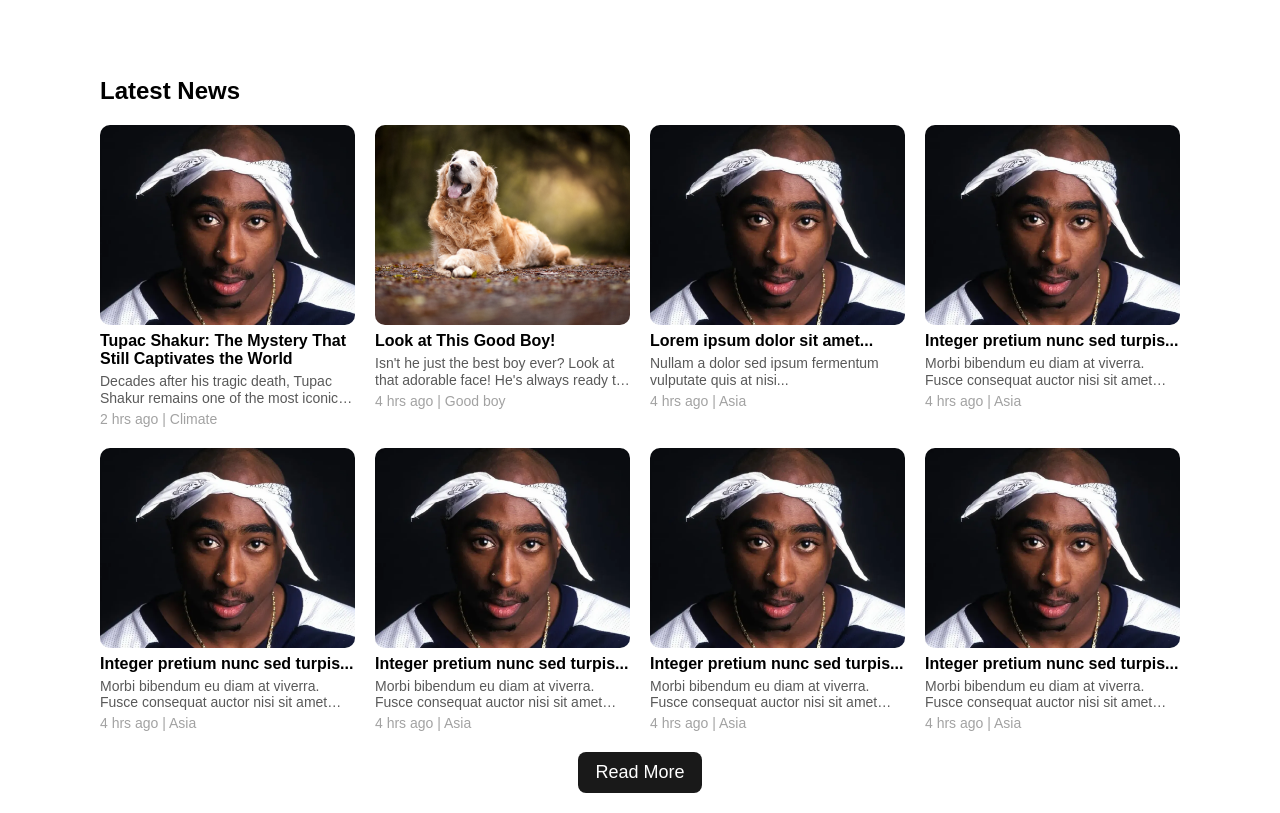
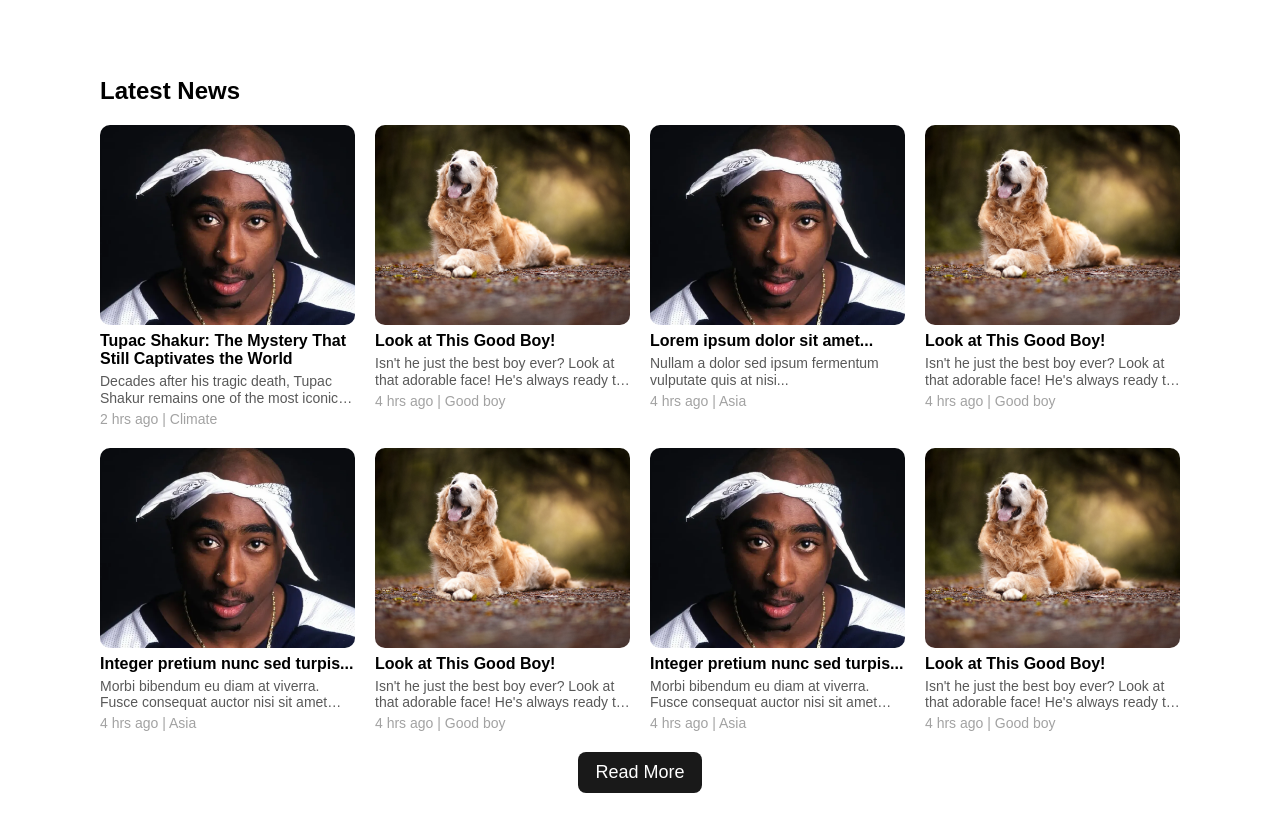
Before and after one commit to guijaffe/news-portal, a website: page index.html in a window 1280 px wide. Shown: the part 587-1400 px from the top of the page. Drawn offline with Linux system fonts and the light colour scheme.

Commit message:
adaptive, animation

```diff
--- a/css/styles.css
+++ b/css/styles.css
@@ -1,5 +1,5 @@
 * {
-    font-family: Arial, sans-serif;
+    font-family: 'Arial', sans-serif;
 }
 
 a {
@@ -315,6 +315,10 @@
     min-width: 850px;
     height: 500px;
 }
+#chartContainer span {
+    font-size: 12px;
+    padding: 4px;
+}
 
 #monthSlider {
     display: flex;
@@ -347,3 +351,12 @@
     gap: 10px;
     margin: 8px;
 }
+
+.news__image img {
+    opacity: 1;
+    transition: opacity 0.5s ease-in-out;
+}
+
+.news__image img.fade-out {
+    opacity: 0;
+}
--- a/js/featured-news.js
+++ b/js/featured-news.js
@@ -39,7 +39,6 @@
 	},
 ];
 
-// Utility function for generating random time
 const getRandomTime = () => `${Math.floor(Math.random() * 12) + 1} hr ago`;
 
 let mainNews = null;
@@ -49,21 +48,28 @@
 const mainNewsTitle = document.getElementById("mainNewsTitle");
 const mainNewsImage = document.getElementById("mainNewsImage");
 
-// Updates main news section
 function updateMainNews(news) {
 	mainNews = news;
-	mainNewsTitle.textContent = news.title;
-	mainNewsImage.src = news.img;
-	mainNewsImage.alt = news.title;
+
+	mainNewsImage.classList.add("fade-out");
+
+	setTimeout(() => {
+		mainNewsTitle.textContent = news.title;
+		mainNewsImage.src = news.img;
+		mainNewsImage.alt = news.title;
+
+		setTimeout(() => {
+			mainNewsImage.classList.remove("fade-out");
+		}, 50);
+	}, 400);
 }
 
-// Displays featured news (4 items)
 function displayFeaturedNews() {
 	const randomNews = featuredNews.filter(news => news !== mainNews);
 
 	const shuffledNews = randomNews.sort(() => Math.random() - 0.5).slice(0, 4);
 
-	featuredNewsContainer.innerHTML = ""; // Clear old news
+	featuredNewsContainer.innerHTML = "";
 
 	shuffledNews.forEach(news => {
 		const newsItem = document.createElement("div");
@@ -75,7 +81,6 @@
 			<span class="news-meta">${time} | ${news.category}</span>
 		`;
 
-		// Attach click handler
 		newsItem.addEventListener("click", () => {
 			updateMainNews(news);
 			resetAutoChangeTimer();
@@ -86,7 +91,6 @@
 	});
 }
 
-// Initializes main news with a random entry
 function initializeMainNews() {
 	const randomIndex = Math.floor(Math.random() * featuredNews.length);
 	const initialNews = featuredNews[randomIndex];
@@ -95,7 +99,6 @@
 	displayFeaturedNews();
 }
 
-// Changes main news automatically every 10 seconds
 function autoChangeMainNews() {
 	autoChangeTimer = setInterval(() => {
 		const randomIndex = Math.floor(Math.random() * featuredNews.length);
@@ -108,12 +111,10 @@
 	}, 10000);
 }
 
-// Resets the auto-change timer
 function resetAutoChangeTimer() {
 	clearInterval(autoChangeTimer);
 	autoChangeMainNews();
 }
 
-// Initialize everything
 initializeMainNews();
 autoChangeMainNews();
--- a/js/latest-news.js
+++ b/js/latest-news.js
@@ -20,10 +20,11 @@
 			meta: '4 hrs ago | Asia'
 		},
 		{
-			image: '/assets/news/tupac-shakur.jpg',
-			title: 'Integer pretium nunc sed turpis...',
-			description: 'Morbi bibendum eu diam at viverra. Fusce consequat auctor nisi sit amet gravida...',
-			meta: '4 hrs ago | Asia'
+			image: '/assets/news/good-boy.jpg',
+			title: 'Look at This Good Boy!',
+			description:
+				'Isn\'t he just the best boy ever? Look at that adorable face! He\'s always ready to brighten your day with his wagging tail and those puppy eyes that can melt even the hardest of hearts. Whether he\'s stealing socks, chasing his tail, or just snuggling up on the couch, this good boy is guaranteed to bring smiles and laughter wherever he goes. Truly, life is better with dogs like him around!',
+			meta: '4 hrs ago | Good boy'
 		},
 		{
 			image: '/assets/news/tupac-shakur.jpg',
@@ -32,10 +33,11 @@
 			meta: '4 hrs ago | Asia'
 		},
 		{
-			image: '/assets/news/tupac-shakur.jpg',
-			title: 'Integer pretium nunc sed turpis...',
-			description: 'Morbi bibendum eu diam at viverra. Fusce consequat auctor nisi sit amet gravida...',
-			meta: '4 hrs ago | Asia'
+			image: '/assets/news/good-boy.jpg',
+			title: 'Look at This Good Boy!',
+			description:
+				'Isn\'t he just the best boy ever? Look at that adorable face! He\'s always ready to brighten your day with his wagging tail and those puppy eyes that can melt even the hardest of hearts. Whether he\'s stealing socks, chasing his tail, or just snuggling up on the couch, this good boy is guaranteed to bring smiles and laughter wherever he goes. Truly, life is better with dogs like him around!',
+			meta: '4 hrs ago | Good boy'
 		},
 		{
 			image: '/assets/news/tupac-shakur.jpg',
@@ -44,10 +46,11 @@
 			meta: '4 hrs ago | Asia'
 		},
 		{
-			image: '/assets/news/tupac-shakur.jpg',
-			title: 'Integer pretium nunc sed turpis...',
-			description: 'Morbi bibendum eu diam at viverra. Fusce consequat auctor nisi sit amet gravida...',
-			meta: '4 hrs ago | Asia'
+			image: '/assets/news/good-boy.jpg',
+			title: 'Look at This Good Boy!',
+			description:
+				'Isn\'t he just the best boy ever? Look at that adorable face! He\'s always ready to brighten your day with his wagging tail and those puppy eyes that can melt even the hardest of hearts. Whether he\'s stealing socks, chasing his tail, or just snuggling up on the couch, this good boy is guaranteed to bring smiles and laughter wherever he goes. Truly, life is better with dogs like him around!',
+			meta: '4 hrs ago | Good boy'
 		},
 		{
 			image: '/assets/news/tupac-shakur.jpg',
@@ -56,10 +59,11 @@
 			meta: '4 hrs ago | Asia'
 		},
 		{
-			image: '/assets/news/tupac-shakur.jpg',
-			title: 'Integer pretium nunc sed turpis...',
-			description: 'Morbi bibendum eu diam at viverra. Fusce consequat auctor nisi sit amet gravida...',
-			meta: '4 hrs ago | Asia'
+			image: '/assets/news/good-boy.jpg',
+			title: 'Look at This Good Boy!',
+			description:
+				'Isn\'t he just the best boy ever? Look at that adorable face! He\'s always ready to brighten your day with his wagging tail and those puppy eyes that can melt even the hardest of hearts. Whether he\'s stealing socks, chasing his tail, or just snuggling up on the couch, this good boy is guaranteed to bring smiles and laughter wherever he goes. Truly, life is better with dogs like him around!',
+			meta: '4 hrs ago | Good boy'
 		},
 	];
 
```
Also changed, not shown: charts.html (+1 -2 lines), js/chart.js (+6 -8 lines), README.txt.
